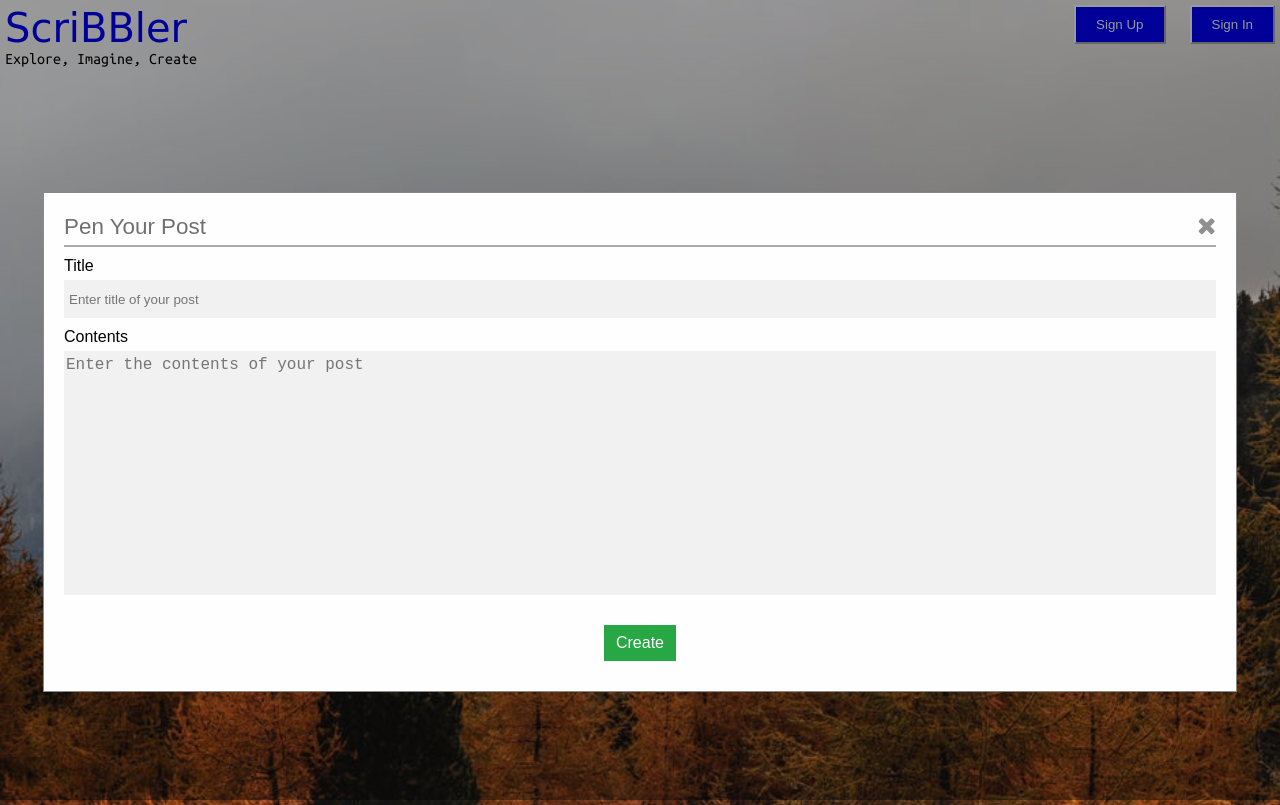
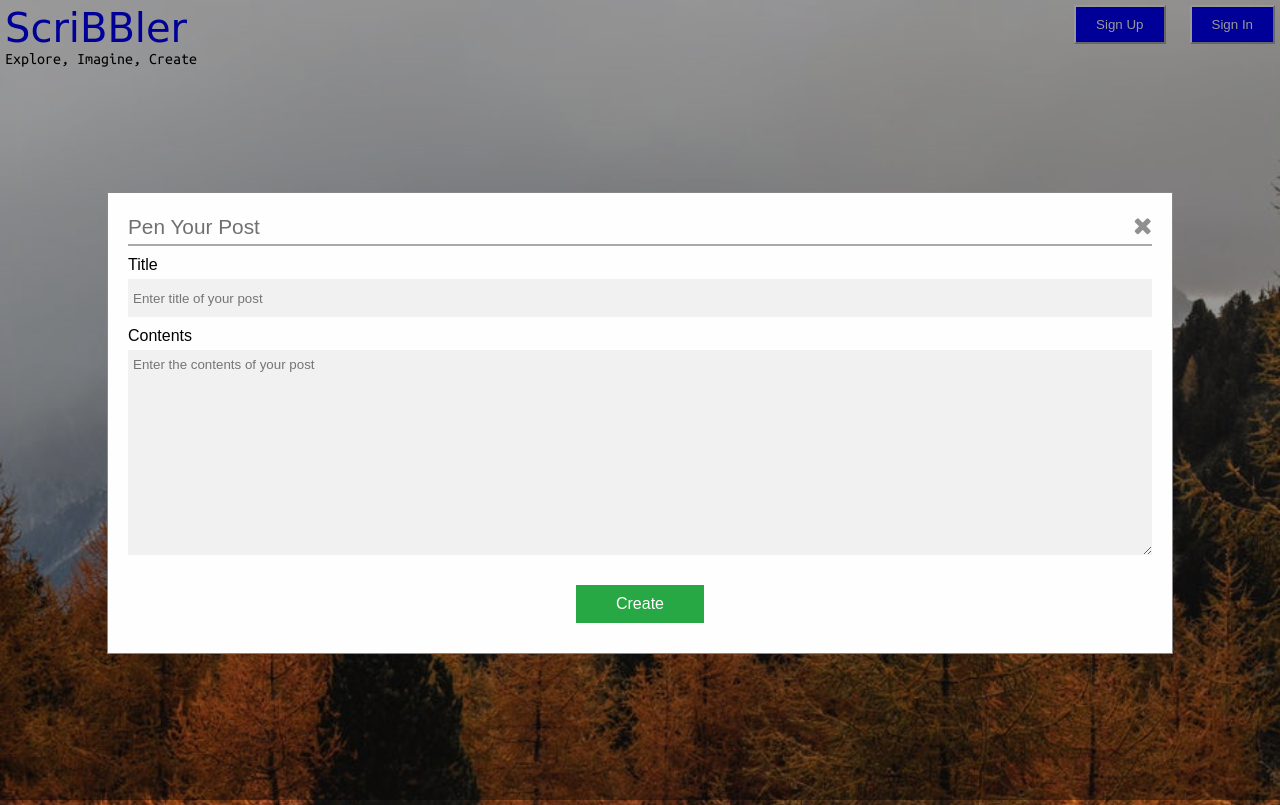
Before and after one commit to SindhujaSabbani/scribbler, a plain HTML site: page index.html in a window 1280 px wide. Both pictures are taken after a click on the button "Create Post". Drawn offline with Linux system fonts and the light colour scheme; a web font is replaced by a local one.

Commit message:
enhanced create post css

```diff
--- a/styles/common.css
+++ b/styles/common.css
@@ -72,7 +72,7 @@
 
 .modal-title {
     color: #707070;
-    font-size: 1.4rem;
+    font-size: 1.3rem;
     margin: 0px 0px 5px 0px;
     font-family: sans-serif;
 }
@@ -145,3 +145,7 @@
     font-weight: bold;
     font-size: 0.8rem;
 }
+
+.footer-link:hover {
+    cursor: pointer;
+}
--- a/styles/index.css
+++ b/styles/index.css
@@ -30,23 +30,27 @@ body {
 .home-button {
     background-color: #cfb53c;
     color: black;
+    text-align: center;
 }
 
 .modal-form-control-textarea {
-    resize: none;
     display: flex;
-    font-size: 1rem;
     line-height: 1.5;
     color: darkgray;
     background-color: #f1f1f1;
     border: 0px;
     margin-top: 5px;
+    font-family: sans-serif;
+    padding: 5px 0px 0px 5px;
+    color: black;
 }
 
 .btn-post {
     display: flex;
     align-self: center;
     width: fit-content;
+    font-family: sans-serif;
+    padding: 7px 40px 7px 40px;
 }
 
 .modal-post-content {
@@ -55,6 +59,7 @@ body {
     background-color: #fefefe;
     margin: 15% auto; /* 15% from the top and centered */
     border: 1px solid #888;
-    width: 90%;
+    width: 80%;
     padding: 20px;
+    font-family: sans-serif;
 }
```
